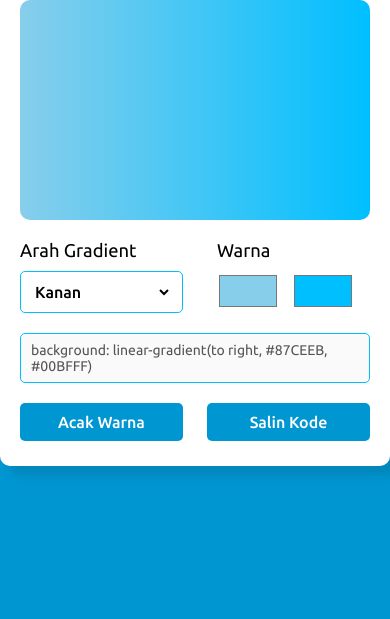
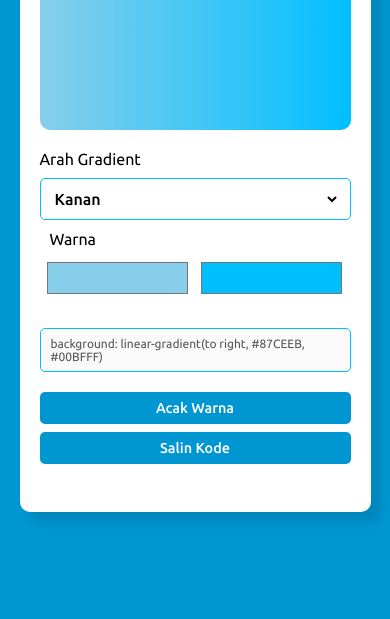
Before and after one commit to raffakenz/gradient-color-picker, a plain HTML site: page index.html in a window 390 px wide. Shown: the part 225-844 px from the top of the page. Drawn offline with Linux system fonts and the light colour scheme; a web font is replaced by a local one.

Commit message:
Update style.css

```diff
--- a/style.css
+++ b/style.css
@@ -111,3 +111,47 @@ textarea {
 .buttons button:hover {
     background: rgb(0, 130, 190);
 }
+
+@media screen and (max-width: 576px) {
+    .wrapper {
+        width: 90%;
+        padding: 20px;
+    }
+
+    .wrapper h1 {
+        font-size: 1.8rem;
+    }
+
+    .wrapper .gradient-box {
+        height: 180px;
+    }
+
+    .row {
+        flex-direction: column;
+        margin: 10px 0;
+    }
+
+    .row :where(.column, button) {
+        width: 100%;
+        margin-bottom: 10px;
+    }
+
+    .colors input {
+        width: calc(100% / 2 - 10px);
+        margin-left: 5px;
+    }
+
+    .buttons button {
+        padding: 8px;
+        font-size: 0.9rem;
+        margin-bottom: 8px;
+    }
+
+    textarea {
+        font-size: 12px;
+    }
+
+    .options p {
+        font-size: 1rem;
+    }
+}
```
